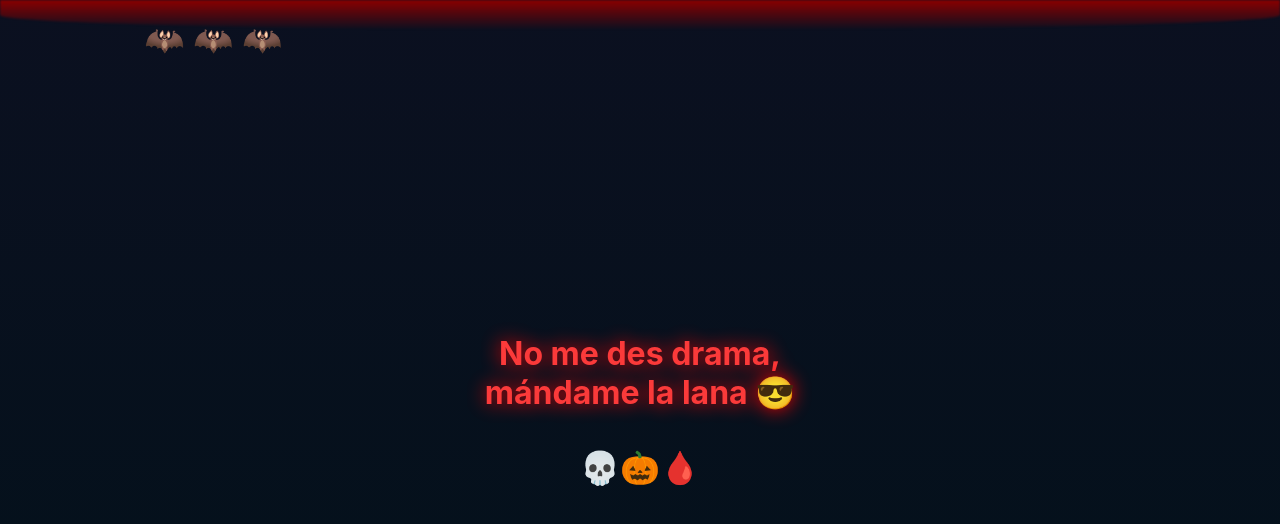
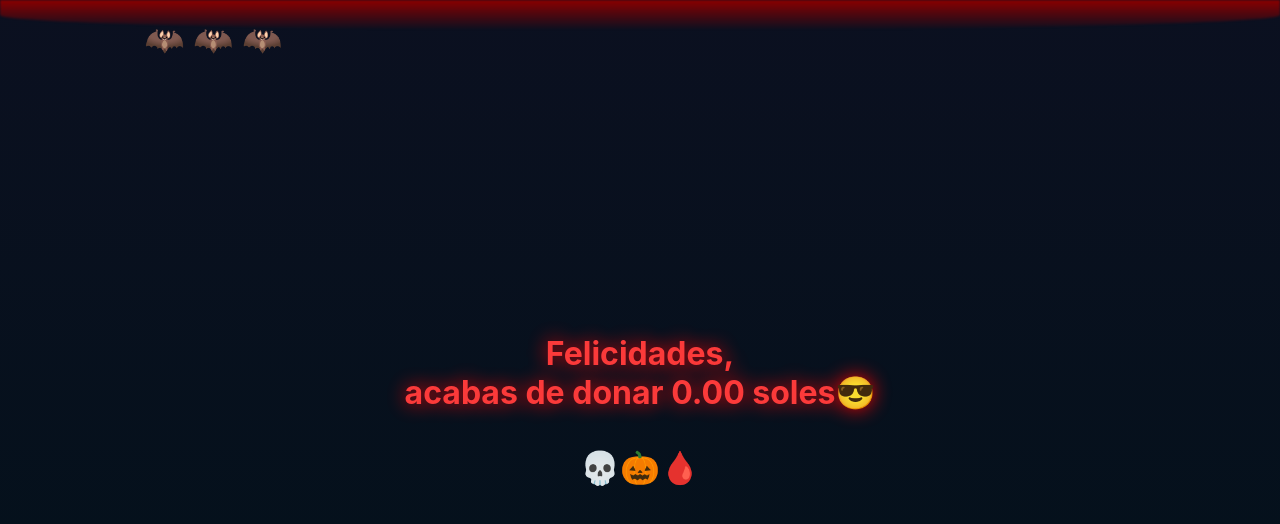
Before and after one commit to CMAS1999/plin-halloween, a plain HTML site: page index.html in a window 1280 px wide. Drawn offline with Linux system fonts and the light colour scheme.

Commit message:
Update index.html

```diff
--- a/index.html
+++ b/index.html
@@ -61,7 +61,7 @@
 <body>
   <div class="blood"></div>
   <div class="bats">🦇 🦇 🦇</div>
-  <h1>No me des drama,<br> mándame la lana 😎</h1>
+  <h1>Felicidades, <br> acabas de donar 0.00 soles😎</h1>
   <div class="emoji">💀🎃🩸</div>
 </body>
 </html>
```
